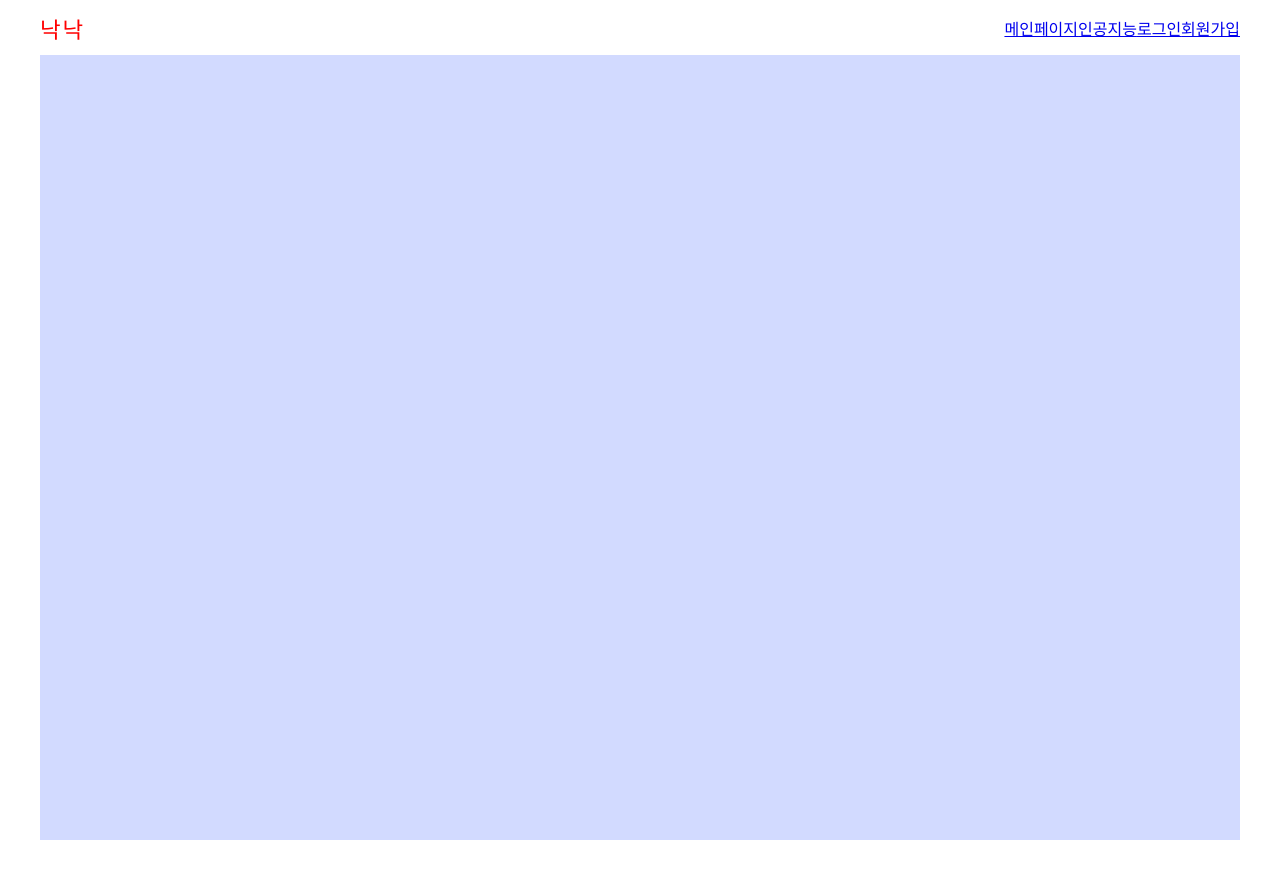
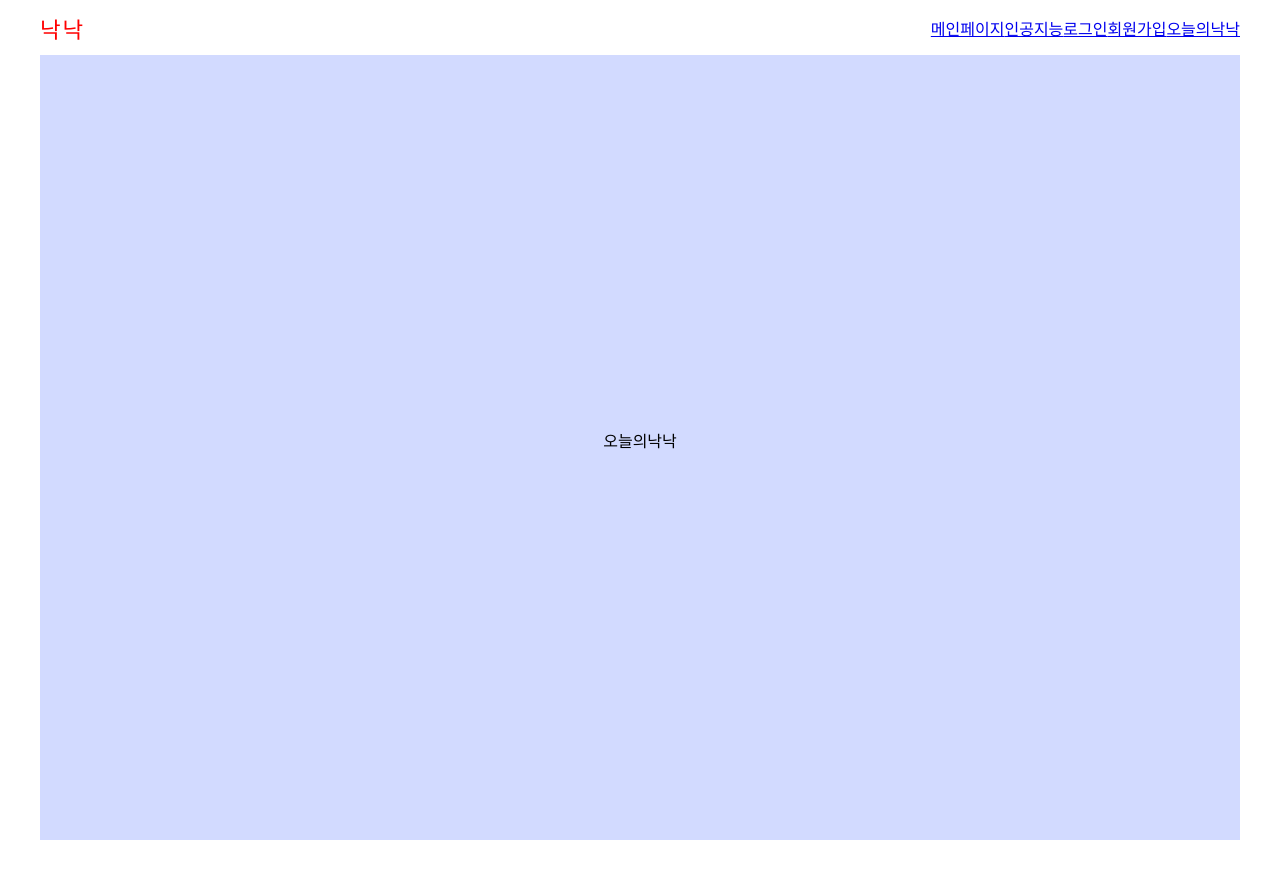
Before and after one commit to jeong1suk/KNOCKKNOCK, a React (Vite) app: page /todayknock in a window 1280 px wide. Built offline with nearby package versions, Linux system fonts and the light colour scheme.

Commit message:
오늘의낙낙 초기설정

```diff
--- a/package.json
+++ b/package.json
@@ -6,7 +6,7 @@
   "scripts": {
     "dev": "vite",
     "build": "vite build",
-    "lint": "eslint src --ext js,jsx --report-unused-disable-directives --max-warnings 0",
+    "lint": "eslint src --ext js,jsx --report-unused-disable-directives --maxnp-warnings 0",
     "preview": "vite preview"
   },
   "dependencies": {
--- /dev/null
+++ b/src/pages/todayknock/TodayKnock.jsx
@@ -0,0 +1,10 @@
+function TodayKnock() {
+    return (
+      <div>
+        <p>오늘의낙낙</p>
+      </div>
+    );
+  }
+
+
+  export default TodayKnock;
--- a/src/routes/routes.jsx
+++ b/src/routes/routes.jsx
@@ -2,6 +2,8 @@ import Mainpage from "../pages/mainpage/Mainpage";
 import Ai from "../pages/ai/Ai";
 import LoginForm from "../pages/login/LoginForm";
 import RegisterForm from "../pages/register/RegisterForm";
+import TodayKnock from "../pages/todayknock/TodayKnock";
+
 export const ROUTE = {
   MAIN: {
     path: "/",
@@ -23,6 +25,11 @@ export const ROUTE = {
     link: "/ai",
     element: Ai,
   },
+  TodayKnock: {
+    path: "/todayknock",
+    link: "/todayknock",
+    element: TodayKnock,
+  },
 };
 
 export const ROUTE_ARR = Object.values(ROUTE);
--- a/src/sections/Header.jsx
+++ b/src/sections/Header.jsx
@@ -23,6 +23,9 @@ const Header = ({ children }) => {
           </span>
           <span>
             <a href="/register">회원가입</a>
+          </span>
+          <span>
+            <a href="/todayknock">오늘의낙낙</a>
           </span>
         </HeaderContents>
       </WhiteBackground>
```
